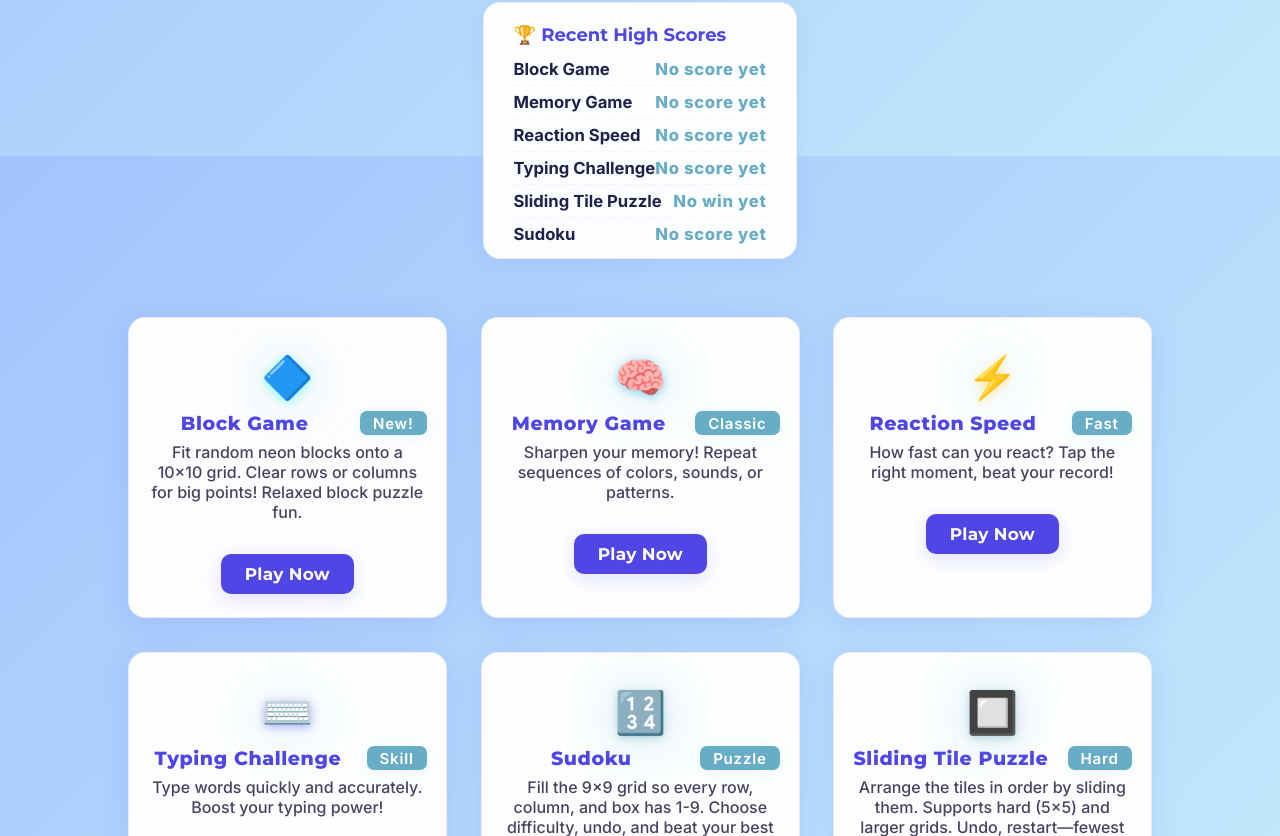
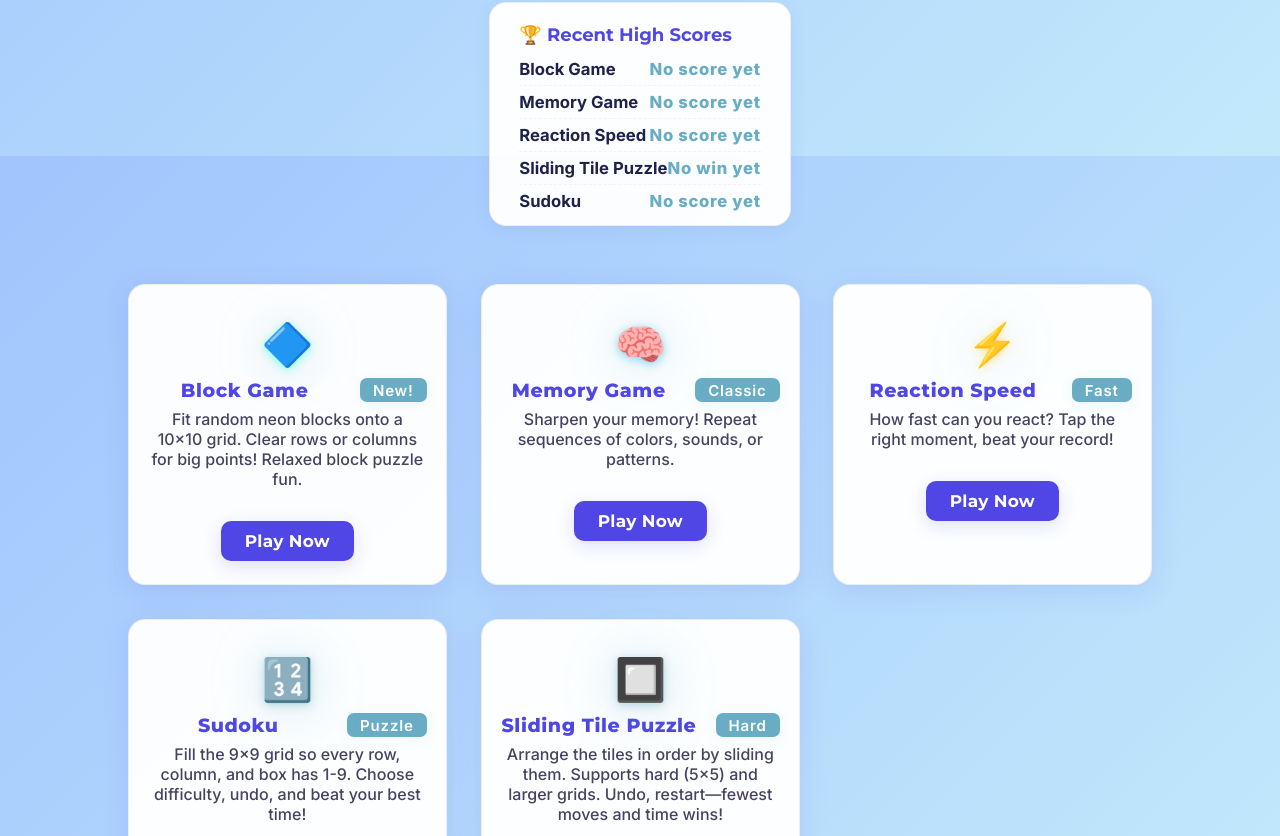
Before and after one commit to Workflow-Manager-admin/minimayhem-arcade-27968-677199a1, a React (Create React App) app in the folder mini_mayhem_arcade/: page /games in a window 1280 px wide. Shown: the part 644-1480 px from the top of the page. Built offline with nearby package versions, Linux system fonts and the light colour scheme; the HTML template or start-up script is replaced by a standard one.

Commit message:
Auto-commit: Changes as of 2025-06-04T09:15:22.969108+00:00

```diff
--- a/mini_mayhem_arcade/src/GamesPage.js
+++ b/mini_mayhem_arcade/src/GamesPage.js
@@ -40,14 +40,7 @@ const GAMES = [
     color: "#FACA15",
     playPath: "/games/reaction"
   },
-  {
-    name: "Typing Challenge",
-    icon: "⌨️",
-    tagline: "Type words quickly and accurately. Boost your typing power!",
-    tag: "Skill",
-    color: "#4F46E5",
-    playPath: "/games/typing"
-  },
+  // Typing Challenge removed for Shadow Runner integration
   {
     name: "Sudoku",
     icon: "🔢",
@@ -165,13 +158,6 @@ function getLocalHighScores() {
     reactionDisplay = "No score yet";
   }
 
-  let typingDisplay;
-  if (typeof typingBestWpm === "number" && !isNaN(typingBestWpm)) {
-    typingDisplay = typingBestWpm;
-  } else {
-    typingDisplay = "No score yet";
-  }
-
   let sudokuDisplay;
   if (typeof sudokuBestTime === "number" && !isNaN(sudokuBestTime)) {
     const m = Math.floor(sudokuBestTime / 60);
@@ -185,12 +171,11 @@ function getLocalHighScores() {
     ? `${slidingBestMoves} moves, ${Math.floor(slidingBestTime / 60)}:${(slidingBestTime % 60).toString().padStart(2, "0")}`
     : "No win yet";
 
-  // Score snapshot returns Block Game (first), plus all supported games in order shown on dashboard
+  // Score snapshot omits Typing Challenge (will later add Shadow Runner if needed)
   return [
     { game: "Block Game", score: blockDisplay },
     { game: "Memory Game", score: memoryDisplay },
     { game: "Reaction Speed", score: reactionDisplay },
-    { game: "Typing Challenge", score: typingDisplay },
     { game: "Sliding Tile Puzzle", score: slidingDisplay },
     { game: "Sudoku", score: sudokuDisplay }
   ];
```
Also changed, not shown: 2 other files (tests, documents, lock files or other folders).
